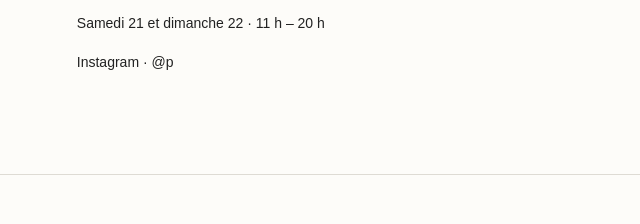
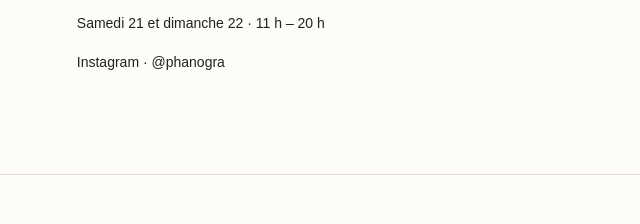
Before and after one commit to david-erlich-art/phanogrammes, a plain HTML site: page index.html in a window 1280 px wide. Shown: the part 501-725 px from the top of the page, 0-640 px from the left. Drawn offline with Linux system fonts and the light colour scheme.

Commit message:
Update index.html

```diff
--- a/index.html
+++ b/index.html
@@ -61,7 +61,7 @@
 <main id="accueil">
 <meta name="viewport" content="width=device-width, initial-scale=1">
 <section class="hero" id="exposition"><div><p class="eyebrow">Première exposition personnelle</p><h1>Phanogrammes</h1><div class="event"><p>20 — 22 novembre 2026</p><p>Atelier SidebySide<br>5 rue La Vieuville, Paris 18e</p><p><strong>Vernissage</strong> · vendredi 20 novembre à partir de 18 h</p><p>Samedi 21 et dimanche 22 · 11 h – 20 h</p>
-<p>Instagram · <a href="https://www.instagram.com/phanogrammes/" target="_blank" rel="noopener">@p</a></p></div></div><img alt="Vallon des Auffes — Phanogramme" src="assets/works/vallon-aquarelle.jpg"></section>
+<p>Instagram · <a href="https://www.instagram.com/phanogrammes/" target="_blank" rel="noopener">@phanogra</a></p></div></div><img alt="Vallon des Auffes — Phanogramme" src="assets/works/vallon-aquarelle.jpg"></section>
 <section class="intro" id="manifeste"><h2>Manifeste</h2><div class="manifesto-text"><p>Par la présente exposition David Erlich exhume les Phanogrammes, par le truchement d’un procédé dont il n’a pas la maîtrise complète.</p><p>Selon l’hypothèse généralement admise, ces derniers sont les traces d’une dimension cachée sous la réalité physique dont ils épousent partiellement les contours. Les habitants de cette dimension plastique jouissent d’une certaine liberté, mais sont souvent prisonniers de lignes d’encre.</p><p>Le procédé utilise des photographies prises par l’auteur, sélectionnées pour leur potentiel phanographique. Chaque tirage est unique : la temporalité du sujet ne coïncide pas nécessairement avec celle de sa révélation. Il ne faut donc pas s’inquiéter de trouver plusieurs versions de phanogrammes pour une même réalité.</p><p>Certaines études (minoritaires) indiquent que le phanotope (la dimension des phanogrammes) pourrait avoir été créé 380 000 ans après le Big Bang lorsque la lumière se découpla de la matière. Cette dimension subtile pourrait expliquer les divergences de mesure de la constante de Hubble.</p><p>Nous précisons que l’auteur n’a pas l’ambition de contribuer à la résolution de cette controverse.</p></div></section>
 <section class="series-wrap" id="series"></section>
 <section class="seo-about" aria-labelledby="apropos"><h2 id="apropos">David Erlich — dessins, encres et aquarelles</h2><p>David Erlich travaille à partir de photographies qu’il transforme par le dessin, l’encre, le lavis et l’aquarelle. La série <em>Phanogrammes</em> confronte l’image source à ses états de transformation et à une œuvre finale autonome.</p></section>
```
